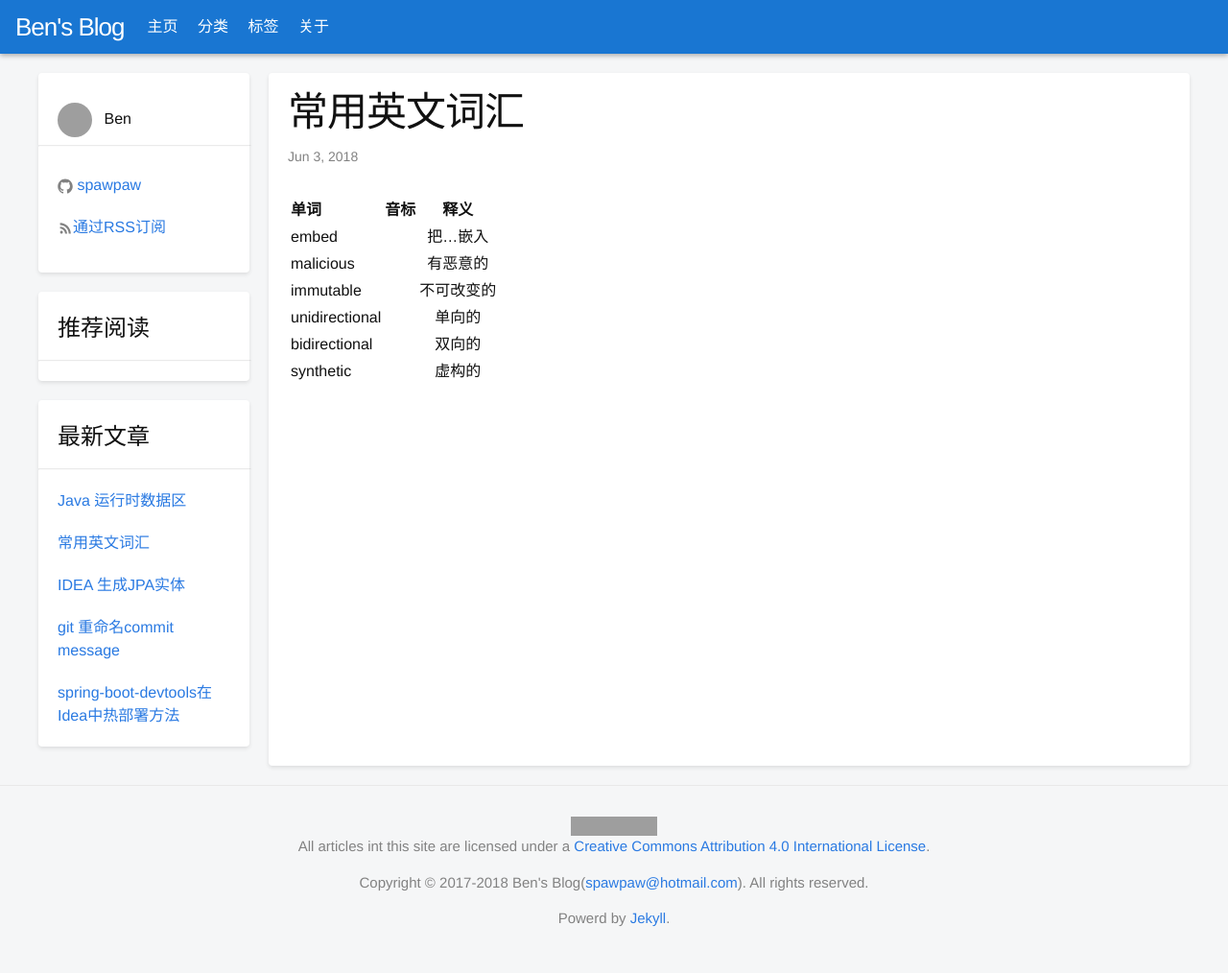
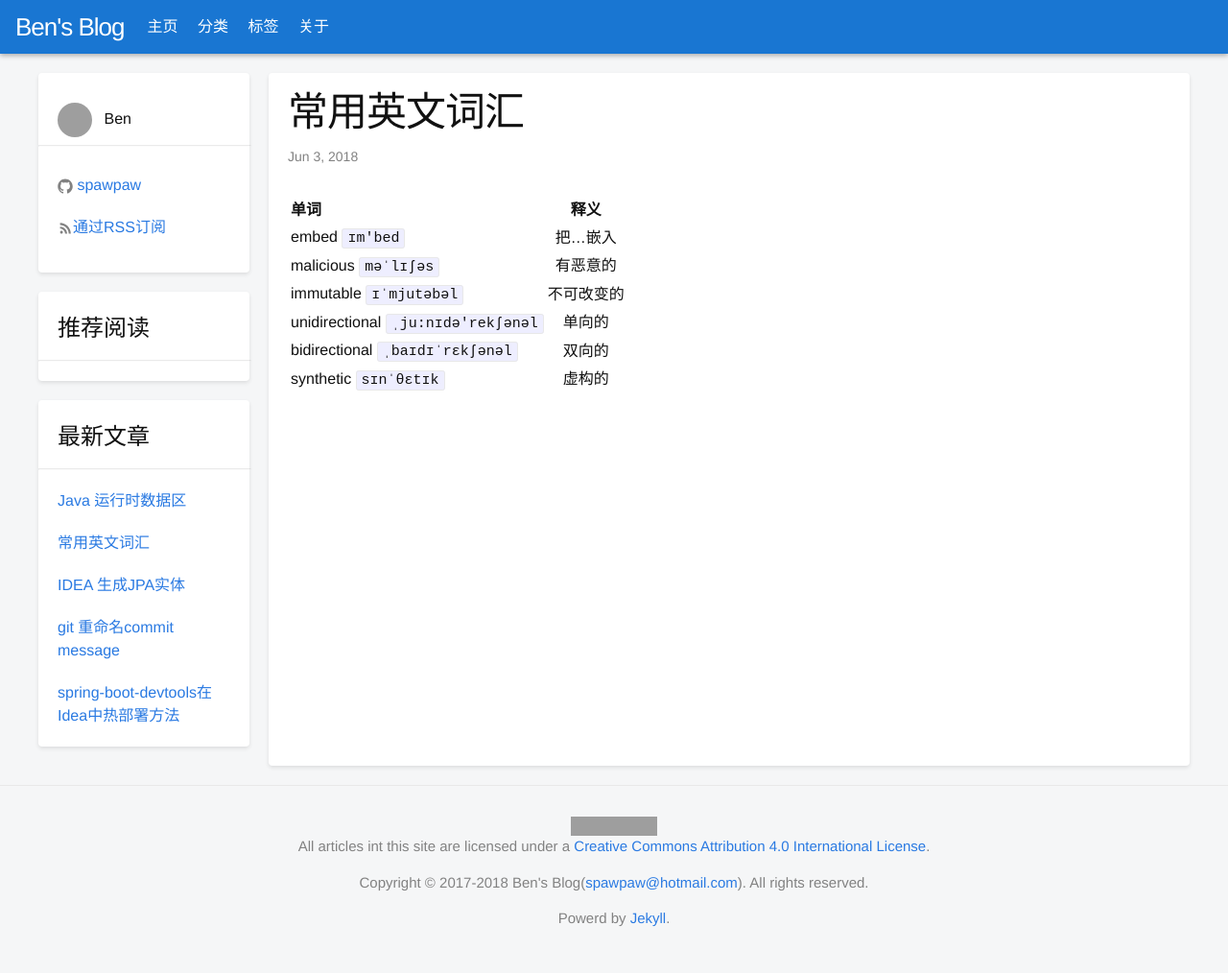
Before and after one commit to spawpaw/spawpaw.github.io, a Jekyll site: the page built from _posts/2018-06-03-useful-english-vocabulary.md, in a window 1280 px wide. Shown: the whole page at 96% size. Built offline with Jekyll 4.4.1, drawn with Linux system fonts in a browser that asks for light colours; grey boxes are pictures that could not be loaded.

Commit message:
add: pron

```diff
--- a/_posts/2018-06-03-useful-english-vocabulary.md
+++ b/_posts/2018-06-03-useful-english-vocabulary.md
@@ -6,11 +6,11 @@ categories:
 tags: english vocabulary
 ---
 
-|      单词     |音标              |    释义            |
-|:------------- |:-----------------|:-----------------:|
-|embed          |                  | 把…嵌入 |
-|malicious      |                  | 有恶意的 |
-|immutable      |                  | 不可改变的 |
-|unidirectional |                  | 单向的 |
-|bidirectional  |                  | 双向的 |
-|synthetic      |                  | 虚构的 |
+|      单词                          |    释义            |
+|:-----------------------------------|:-----------------:|
+|embed          `ɪm'bed`             | 把…嵌入 |
+|malicious      `məˈlɪʃəs`          | 有恶意的 |
+|immutable      `ɪˈmjutəbəl`        | 不可改变的 |
+|unidirectional `ˌju:nɪdə'rekʃənəl` | 单向的 |
+|bidirectional  `ˌbaɪdɪˈrɛkʃənəl`   | 双向的 |
+|synthetic      `sɪnˈθɛtɪk`         | 虚构的 |
```
